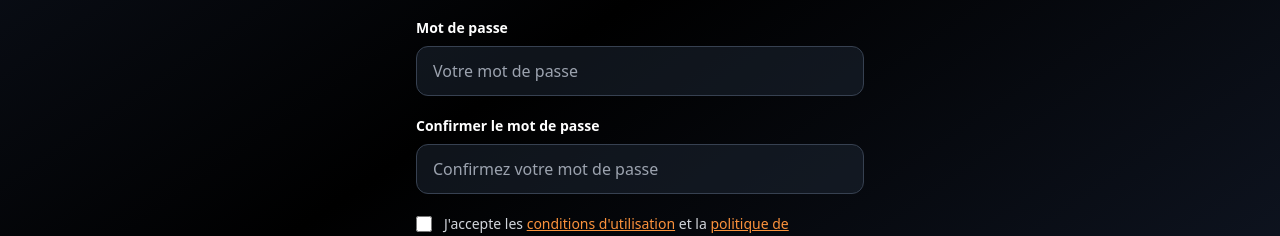
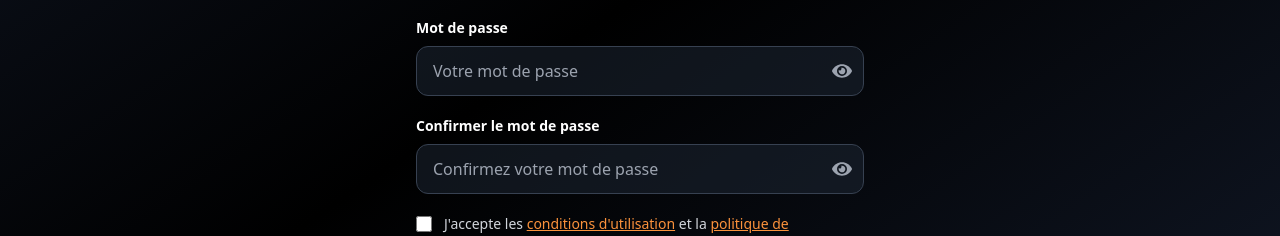
Before and after one commit to SOUMASBAAI/Taxibiker, a React (Vite) app in the folder taxibiker-front/: page /register in a window 1280 px wide. Shown: the part 444-680 px from the top of the page. Built offline with nearby package versions, Linux system fonts and the light colour scheme; no server answers.

Commit message:
mask password toggle

```diff
--- a/taxibiker-front/src/pages/Register.jsx
+++ b/taxibiker-front/src/pages/Register.jsx
@@ -1,5 +1,6 @@
 import { useState } from "react";
 import { useNavigate, Link } from "react-router-dom";
+import { FaEye, FaEyeSlash } from "react-icons/fa";
 import Header from "../components/Header";
 import WhatsappButton from "../components/WhatsappButton";
 import authService from "../services/authService";
@@ -15,6 +16,8 @@
     acceptTerms: false,
   });
 
+  const [showPassword, setShowPassword] = useState(false);
+  const [showConfirmPassword, setShowConfirmPassword] = useState(false);
   const [error, setError] = useState("");
   const [success, setSuccess] = useState("");
   const navigate = useNavigate();
@@ -235,16 +238,29 @@
               >
                 Mot de passe
               </label>
+              <div className="relative">
                 <input
-                type="password"
+                  type={showPassword ? "text" : "password"}
                   id="password"
                   name="password"
                   value={form.password}
                   onChange={handleChange}
                   placeholder="Votre mot de passe"
-                className="w-full px-4 py-3 rounded-xl bg-gray-800/50 text-white placeholder-gray-400 border border-gray-700 focus:outline-none focus:ring-2 focus:ring-orange-500 focus:border-transparent transition-all duration-200"
+                  className="w-full px-4 py-3 pr-12 rounded-xl bg-gray-800/50 text-white placeholder-gray-400 border border-gray-700 focus:outline-none focus:ring-2 focus:ring-orange-500 focus:border-transparent transition-all duration-200"
                   required
                 />
+                <button
+                  type="button"
+                  onClick={() => setShowPassword(!showPassword)}
+                  className="absolute right-3 top-1/2 transform -translate-y-1/2 text-gray-400 hover:text-orange-400 transition-colors"
+                >
+                  {showPassword ? (
+                    <FaEyeSlash className="w-5 h-5" />
+                  ) : (
+                    <FaEye className="w-5 h-5" />
+                  )}
+                </button>
+              </div>
             </div>
 
             <div>
@@ -254,16 +270,29 @@
               >
                 Confirmer le mot de passe
               </label>
+              <div className="relative">
                 <input
-                type="password"
+                  type={showConfirmPassword ? "text" : "password"}
                   id="confirmPassword"
                   name="confirmPassword"
                   value={form.confirmPassword}
                   onChange={handleChange}
                   placeholder="Confirmez votre mot de passe"
-                className="w-full px-4 py-3 rounded-xl bg-gray-800/50 text-white placeholder-gray-400 border border-gray-700 focus:outline-none focus:ring-2 focus:ring-orange-500 focus:border-transparent transition-all duration-200"
+                  className="w-full px-4 py-3 pr-12 rounded-xl bg-gray-800/50 text-white placeholder-gray-400 border border-gray-700 focus:outline-none focus:ring-2 focus:ring-orange-500 focus:border-transparent transition-all duration-200"
                   required
                 />
+                <button
+                  type="button"
+                  onClick={() => setShowConfirmPassword(!showConfirmPassword)}
+                  className="absolute right-3 top-1/2 transform -translate-y-1/2 text-gray-400 hover:text-orange-400 transition-colors"
+                >
+                  {showConfirmPassword ? (
+                    <FaEyeSlash className="w-5 h-5" />
+                  ) : (
+                    <FaEye className="w-5 h-5" />
+                  )}
+                </button>
+              </div>
             </div>
 
             {/* Terms and Conditions Checkbox */}
--- a/taxibiker-front/src/pages/UserLogin.jsx
+++ b/taxibiker-front/src/pages/UserLogin.jsx
@@ -1,5 +1,6 @@
 import { useState } from "react";
 import { Link, useNavigate } from "react-router-dom";
+import { FaEye, FaEyeSlash } from "react-icons/fa";
 import Header from "../components/Header";
 import authService from "../services/authService";
 import reservationStorage from "../services/reservationStorage";
@@ -7,6 +8,7 @@
 export default function UserLogin() {
   const [email, setEmail] = useState("");
   const [password, setPassword] = useState("");
+  const [showPassword, setShowPassword] = useState(false);
   const [error, setError] = useState("");
   const [success, setSuccess] = useState("");
   const [isLoading, setIsLoading] = useState(false);
@@ -136,16 +138,29 @@
               >
                 Mot de passe
               </label>
+              <div className="relative">
                 <input
                   id="password"
-                type="password"
+                  type={showPassword ? "text" : "password"}
                   name="password"
                   value={password}
                   onChange={(e) => setPassword(e.target.value)}
                   placeholder="Votre mot de passe"
-                className="w-full px-4 py-4 rounded-xl bg-gray-800/50 text-white placeholder-gray-400 border border-gray-700 focus:outline-none focus:ring-2 focus:ring-orange-500 focus:border-transparent transition-all duration-200 text-lg"
+                  className="w-full px-4 py-4 pr-12 rounded-xl bg-gray-800/50 text-white placeholder-gray-400 border border-gray-700 focus:outline-none focus:ring-2 focus:ring-orange-500 focus:border-transparent transition-all duration-200 text-lg"
                   required
                 />
+                <button
+                  type="button"
+                  onClick={() => setShowPassword(!showPassword)}
+                  className="absolute right-3 top-1/2 transform -translate-y-1/2 text-gray-400 hover:text-orange-400 transition-colors"
+                >
+                  {showPassword ? (
+                    <FaEyeSlash className="w-5 h-5" />
+                  ) : (
+                    <FaEye className="w-5 h-5" />
+                  )}
+                </button>
+              </div>
             </div>
 
             <button
```
Also changed, not shown: 1 other file (tests, documents, lock files or other folders). Lines whose indentation alone changed are shown as unchanged.
